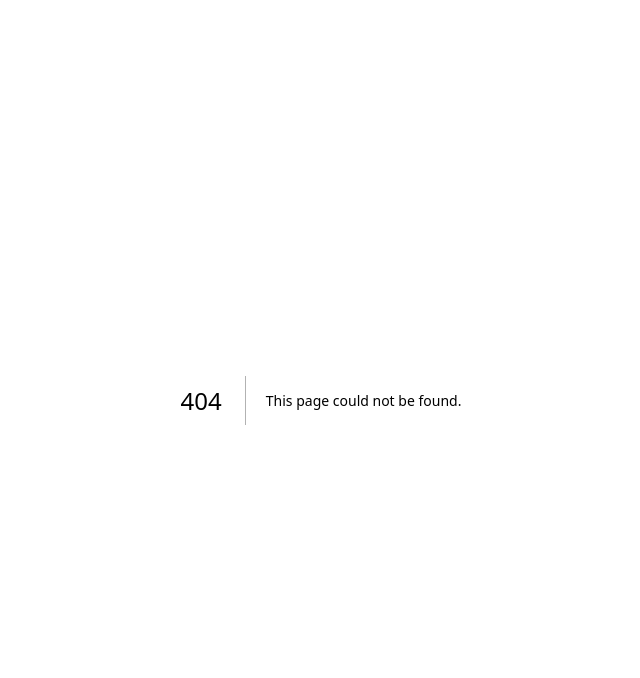
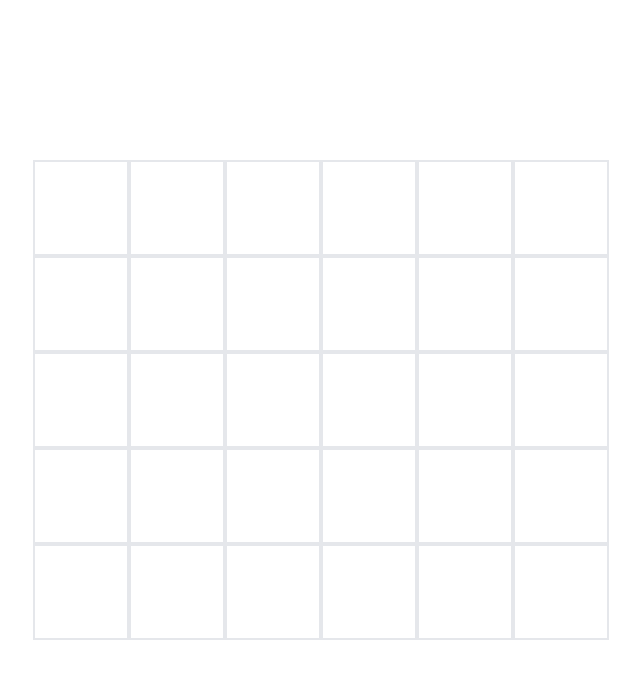
Before and after one commit to ConceptCodes/arcade, a Next.js app: page /connect-four in a window 1280 px wide. Before the commit this address had no page. Shown: the top 678 px of the page, without its empty margins (319-959 px from the left). Built offline with nearby package versions, Linux system fonts and the light colour scheme.

Commit message:
added basic connect 4

```diff
--- /dev/null
+++ b/pages/connect-four/index.tsx
@@ -0,0 +1,59 @@
+import type { NextPage } from "next";
+import { useState, useEffect } from "react";
+import Head from "next/head";
+import Tile, { TileColor } from "./tile";
+
+const ConnectFourPage: NextPage = () => {
+  const COLS = 5;
+  const ROWS = 6;
+  const [currentPlayer, setCurrentPlayer] = useState(TileColor.RED);
+
+  const rows = [];
+  for (let i = 0; i < COLS; i++) {
+    rows.push(Array.from(Array(ROWS), () => TileColor.WHITE));
+  }
+
+  const [board, setBoard] = useState<TileColor[][]>(rows);
+
+  function play(column: number) {
+    console.log('column', column);
+    const emptyIndexes: number[] = [];
+    board.forEach(
+      (row: any[], rowIndex: number) => {
+        if (row[column] === TileColor.WHITE) {
+          emptyIndexes.push(rowIndex);
+        }
+    });
+    const move = Math.max(...emptyIndexes);
+    console.log('move', move);
+    console.log(emptyIndexes);
+    board[move][column] = currentPlayer;
+    setBoard([...board]);
+    setCurrentPlayer(currentPlayer === TileColor.RED ? TileColor.YELLOW : TileColor.RED);
+  }
+
+  return (
+    <div className="flex min-h-screen flex-col items-center justify-center py-2">
+      <Head>
+        <title>Connect Four</title>
+        <link rel="icon" href="/favicon.ico" />
+      </Head>
+
+      <main className="flex flex-col items-center justify-center w-full flex-1 px-20 text-center">
+        <section className="">
+          {board.map((row, i) => (
+            <div className="flex" key={i}>
+              {row.map((tile, j) => (
+                <div onClick={() => play(j)}>
+                  <Tile type={tile} key={j} val={i} />
+                </div>
+              ))}
+            </div>
+          ))}
+        </section>
+      </main>
+    </div>
+  );
+};
+
+export default ConnectFourPage;
--- /dev/null
+++ b/pages/connect-four/tile.tsx
@@ -0,0 +1,24 @@
+import { FC } from 'react';
+
+export enum TileColor {
+  RED,
+  YELLOW,
+  WHITE,
+}
+
+interface TileProps {
+  type: TileColor;
+}
+
+const Tile: FC<TileProps> = ({ type }) => {
+  switch (type) {
+    case TileColor.RED:
+      return <div className="w-24 h-24 bg-red-500" />;
+    case TileColor.YELLOW:
+      return <div className="w-24 h-24 bg-yellow-500" />;
+    case TileColor.WHITE:
+      return <div className="w-24 h-24 border-2 bg-white" />;
+  }
+}
+
+export default Tile;
--- a/pages/index.tsx
+++ b/pages/index.tsx
@@ -12,10 +12,17 @@ const games = [
   },
   {
     title: 'Chess',
-    description: 'A simple game of tic tac toe',
+    description: 'A simple game of chess',
     link: '/chess',
     color: 'bg-purple-400',
     icon: '♟'
+  },
+  {
+    title: 'Connect Four',
+    description: 'A simple game of connect four',
+    link: '/connect-four',
+    color: 'bg-green-400',
+    icon: '🔴'
   }
 ]
 
```
